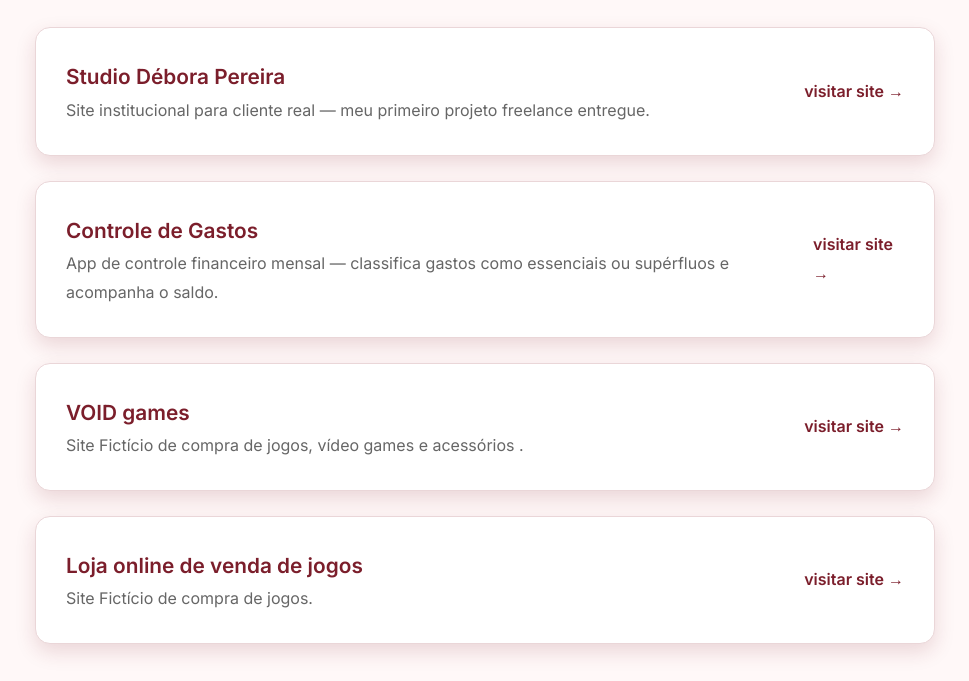
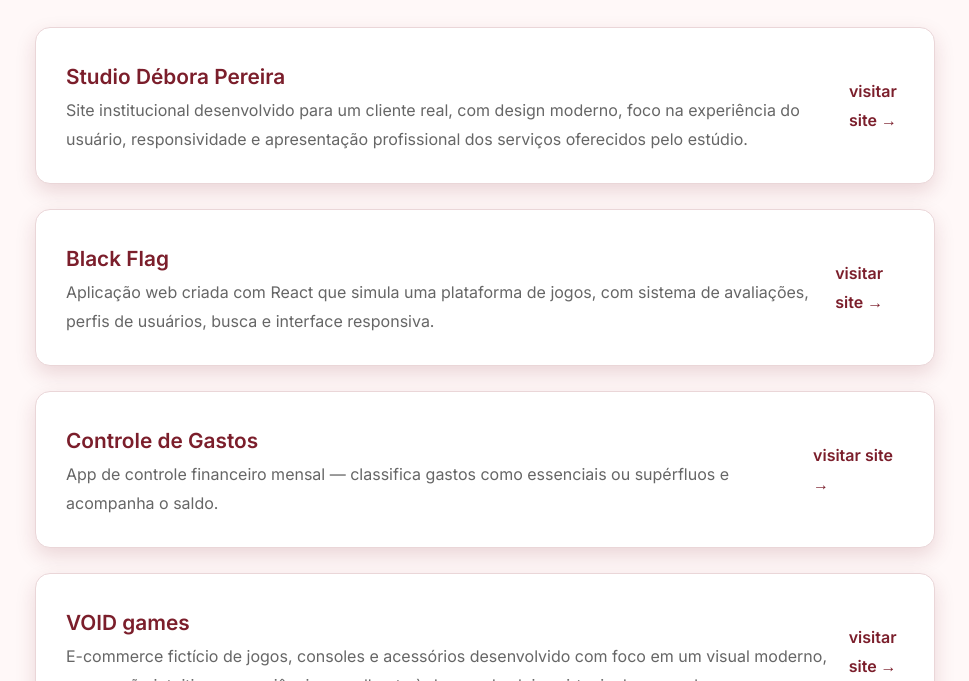
Before and after one commit to Arthurzxx/Portifolio, a plain HTML site: page Arthur/index.html in a window 1280 px wide. Shown: the part 1158-1839 px from the top of the page, without its empty margins (155-1124 px from the left). Drawn offline with Linux system fonts and the light colour scheme.

Commit message:
Update index.html

```diff
--- a/Arthur/index.html
+++ b/Arthur/index.html
@@ -62,9 +62,21 @@
         <div class="project">
           <div>
             <p class="project-title">Studio Débora Pereira</p>
-            <p class="project-desc">Site institucional para cliente real — meu primeiro projeto freelance entregue.</p>
+            <p class="project-desc">Site institucional desenvolvido para um cliente real, com design moderno,
+      foco na experiência do usuário, responsividade e apresentação profissional
+      dos serviços oferecidos pelo estúdio.</p>
           </div>
           <a class="project-link" href="https://studio-debora-pereira-sable.vercel.app/" target="_blank" rel="noopener">visitar site →</a>
+        </div>
+
+        <div class="project">
+          <div>
+            <p class="project-title">Black Flag</p>
+            <p class="project-desc"><p class="project-desc">
+Aplicação web criada com React que simula uma plataforma de jogos, com sistema de avaliações, perfis de usuários, busca e interface responsiva.
+</p>
+          </div>
+          <a class="project-link" href="https://black-flag-murex.vercel.app/" target="_blank" rel="noopener">visitar site →</a>
         </div>
 
         <div class="project">
@@ -78,15 +90,9 @@
         <div class="project">
           <div>
             <p class="project-title">VOID games</p>
-            <p class="project-desc">Site Fictício de compra de jogos, vídeo games e acessórios .</p>
-          </div>
-          <a class="project-link" href="https://void-games.vercel.app/index.html" target="_blank" rel="noopener">visitar site →</a>
-        </div>
-
-        <div class="project">
-          <div>
-            <p class="project-title">Loja online de venda de jogos</p>
-            <p class="project-desc">Site Fictício de compra de jogos.</p>
+            <p class="project-desc">E-commerce fictício de jogos, consoles e acessórios desenvolvido com foco
+      em um visual moderno, navegação intuitiva e experiência semelhante à de
+      grandes lojas virtuais do mercado.</p>
           </div>
           <a class="project-link" href="https://void-games.vercel.app/index.html" target="_blank" rel="noopener">visitar site →</a>
         </div>
```
